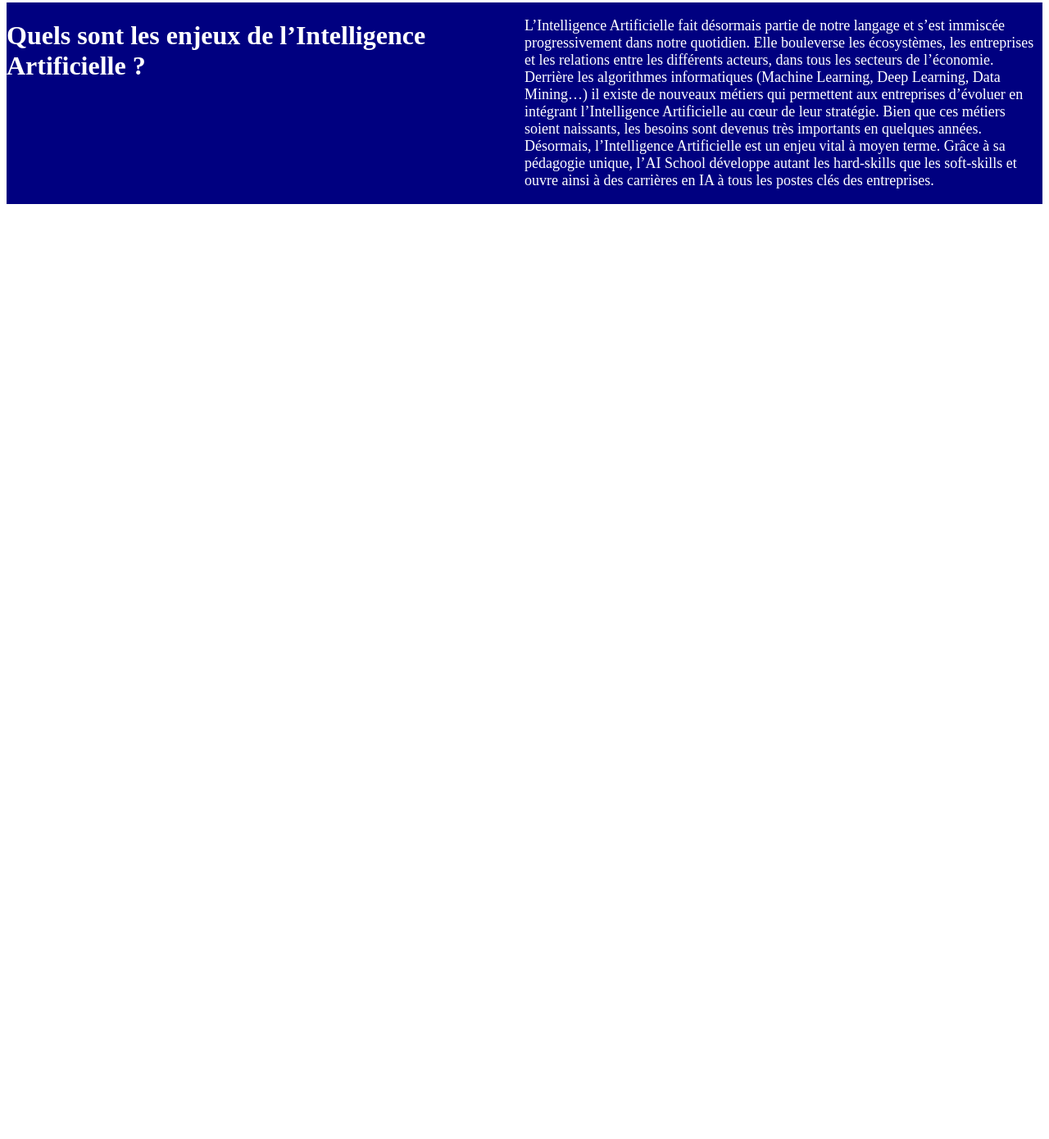
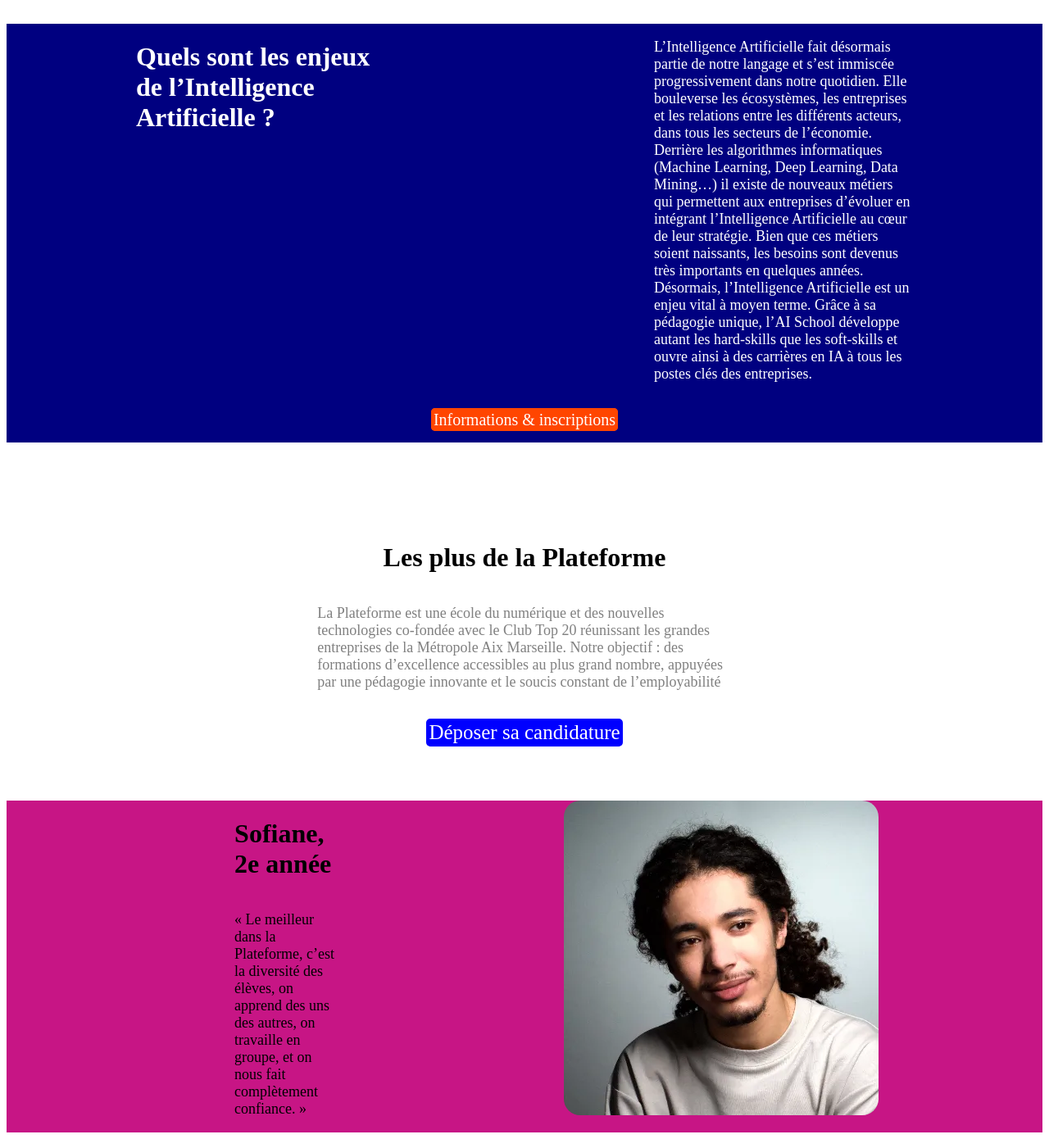
Before and after one commit to Onist83/Site-la-Plateforme, a plain HTML site: page AI school/index.html in a window 1280 px wide. Shown: the part 1449-2839 px from the top of the page at 82% size. Before the commit the page ends 1706 px from the top, so only its background shows below. Drawn offline with Linux system fonts and the light colour scheme.

Commit message:
Commit, suite page IA school v2

```diff
--- a/AI school/index.html
+++ b/AI school/index.html
@@ -71,7 +71,7 @@
             <div id="text-entier"><h1 class="text-center">Nos formations en Intelligence Artificielle</h1>
                 <div id="border">
                     <div id="border-1">
-                        <img src="carte-monde.webp">
+                        <img src="carte-monde.webp" alt="carte-du-monde">
                         <h3 class="color-1">Développeur IA (BAC+3)</h3>
                         <p>La formation spécialiste en Intelligence Artificielle est une formation qui prépare
                             au métier de Développeur en Intelligence Artificielle, Bachelor IT Bac+3.</p>
@@ -83,13 +83,13 @@
                             <li>➔ Accès direct en BAC+3 possible un dossier démontrant vos acquis vous sera demandé,
                                 suivi d’entretiens avec les responsables pédagogiques</li>
                         </ul>
-                            <p class="lien"><a href="https://laplateforme.io/bachelor-it-old/developpeur-en-intelligence-artificielle-old/">
+                            <p><a class="lien" href="https://laplateforme.io/bachelor-it-old/developpeur-en-intelligence-artificielle-old/">
                                     En savoir plus</a>
                             </p>
                     </div>
 
                     <div id="border-2">
-                        <img src="etudiante.webp">
+                        <img src="etudiante.webp" alt="etudiante">
                         <h3 class="color-2">Chef de Projet IA – Data Engineer (BAC+5)</h3>
                         <p>La formation MSc Expert IA/DATA est une formation qui prépare au métier de Chef de projet
                             en Intelligence Artificielle et Data, MSc Bac+5</p>
@@ -100,7 +100,7 @@
                                 votre niveau de compétence et l’adéquation entre votre profil et le modèle
                                 pédagogique de l’école</li>
                         </ul>
-                        <p class="lien"><a href="https://laplateforme.io/ai-school/">
+                        <p><a class="lien" href="https://laplateforme.io/ai-school/">
                             En savoir plus</a>
                         </p>
                     </div>
@@ -113,6 +113,7 @@
 
             <!--Text enjeux IA!-->
         <div id="container-ia" >
+            <div id="title-text">
                 <div id="title-ia"><h1 class="color-ia">Quels sont les enjeux de l’Intelligence Artificielle ?</h1>
                 </div>
             <div id="text-ia">
@@ -129,7 +130,35 @@
                     ouvre ainsi à des carrières en IA à tous les postes clés des entreprises.
                 </p>
             </div>
+            </div>
+                <div><p><a id="informations" href="https://laplateforme.io/ai-school/#form-formation">Informations &
+                    inscriptions</a></p>
+                </div>
         </div>
+
+            <!--Text candidature!-->
+            <div id="candidature">
+                <div id="title-candidature"><h1>Les plus de la Plateforme</h1>
+                </div>
+                 <div id="text-candidature"><p>La Plateforme est une école du numérique et des nouvelles technologies co-fondée avec le Club Top 20
+                        réunissant les grandes entreprises de la Métropole Aix Marseille. Notre objectif : des formations
+                        d’excellence accessibles au plus grand nombre, appuyées par une pédagogie innovante et le soucis
+                        constant de l’employabilité</p>
+                 </div>
+                <div><p><a id="candidater" href="https://laplateforme.io/ai-school/#form-formation">Déposer sa candidature</a></p>
+                </div>
+            </div>
+
+            <!--Sofiane text et photo!-->
+            <div id="sofiane">
+                <div id="title-text-sofiane"><h1>Sofiane, 2e année</h1>
+                    <p class="size-text">« Le meilleur dans la Plateforme, c’est la diversité des élèves, on apprend des uns des autres,
+                    on travaille en groupe,  et on nous fait complètement confiance. »</p>
+                </div>
+                    <div ><img id="picture" src="etudiant.webp" alt="etudiant">
+                    </div>
+            </div>
+
 
 
 
--- a/AI school/style.css
+++ b/AI school/style.css
@@ -148,9 +148,8 @@
     border: solid orangered;
     background: orangered;
     color: white;
-    display: flex;
-    justify-content: space-around;
     border-radius: 5px;
+    align-items: center;
 }
 
 .list {
@@ -175,11 +174,21 @@
 /*Enjeux IA*/
 .color-ia {
     color: white;
+    padding-left: 25%;
+    padding-right: 25%;
 }
 
 #container-ia {
     background-color: navy;
     display: flex;
+    flex-direction: column;
+    align-items: center;
+    margin-top: 50px;
+}
+
+#title-text {
+    display: flex;
+
 }
 
 #title-ia {
@@ -192,3 +201,69 @@
     width: 50%;
     display: flex;
 }
+
+#informations {
+    border: solid orangered;
+    background: orangered;
+    color: white;
+    border-radius: 5px;
+    font-size: 20px;
+}
+
+/*Candidature*/
+#candidature {
+    display: flex;
+    flex-direction: column;
+    margin-top: 20px;
+    align-items: center;
+    margin-top: 100px;
+}
+
+#title-candidature {
+    display: flex;
+    justify-content: space-evenly;
+}
+
+#text-candidature {
+    display: flex;
+    font-size: 18px;
+    color: grey;
+    padding-left: 30%;
+    padding-right: 30%;
+}
+
+#candidater {
+    display: flex;
+    border: solid blue;
+    background: blue;
+    border-radius: 5px;
+    justify-content: space-evenly;
+    font-size: 25px;
+}
+
+/*Sofiane*/
+#sofiane {
+    display: flex;
+    margin-top: 50px;
+    background: mediumvioletred;
+
+}
+
+#title-text-sofiane {
+    display: flex;
+    flex-direction: column;
+    justify-content: space-evenly;
+    padding-left: 22%;
+    padding-right: 22%;
+}
+
+.size-text{
+    font-size: 18px;
+}
+
+#picture {
+    display: flex;
+    border-radius: 20px;
+    margin-right: 200px;
+
+}
```
